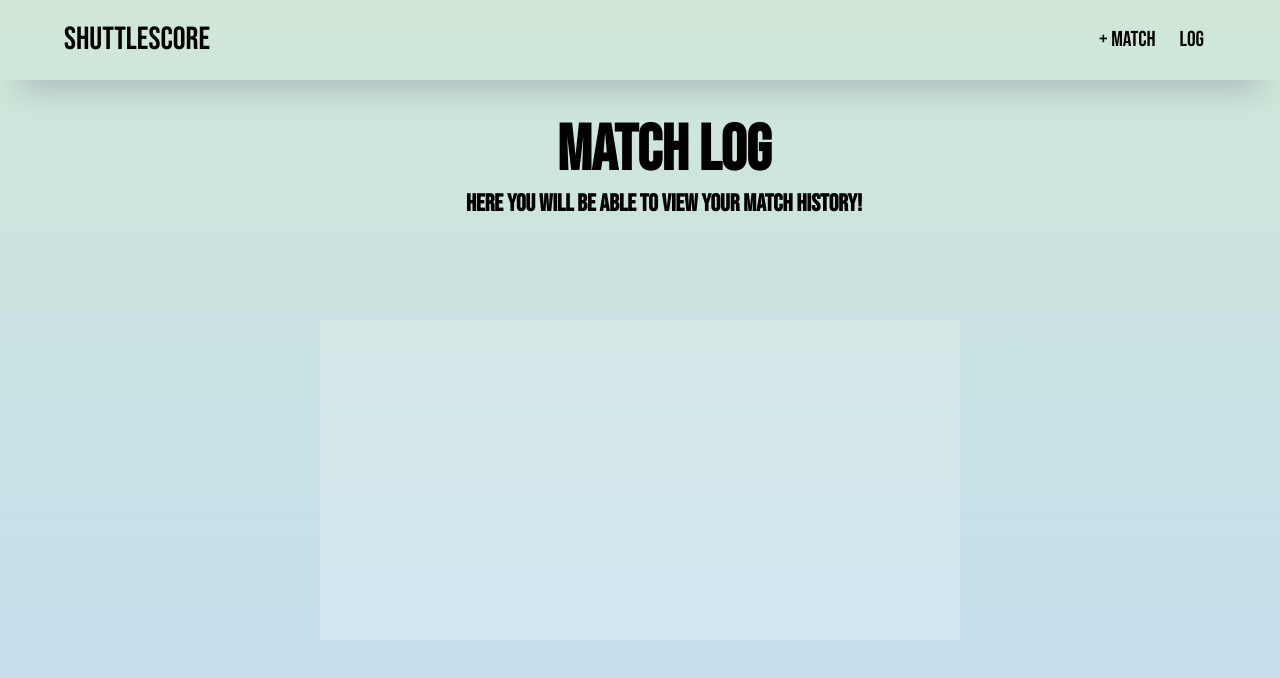
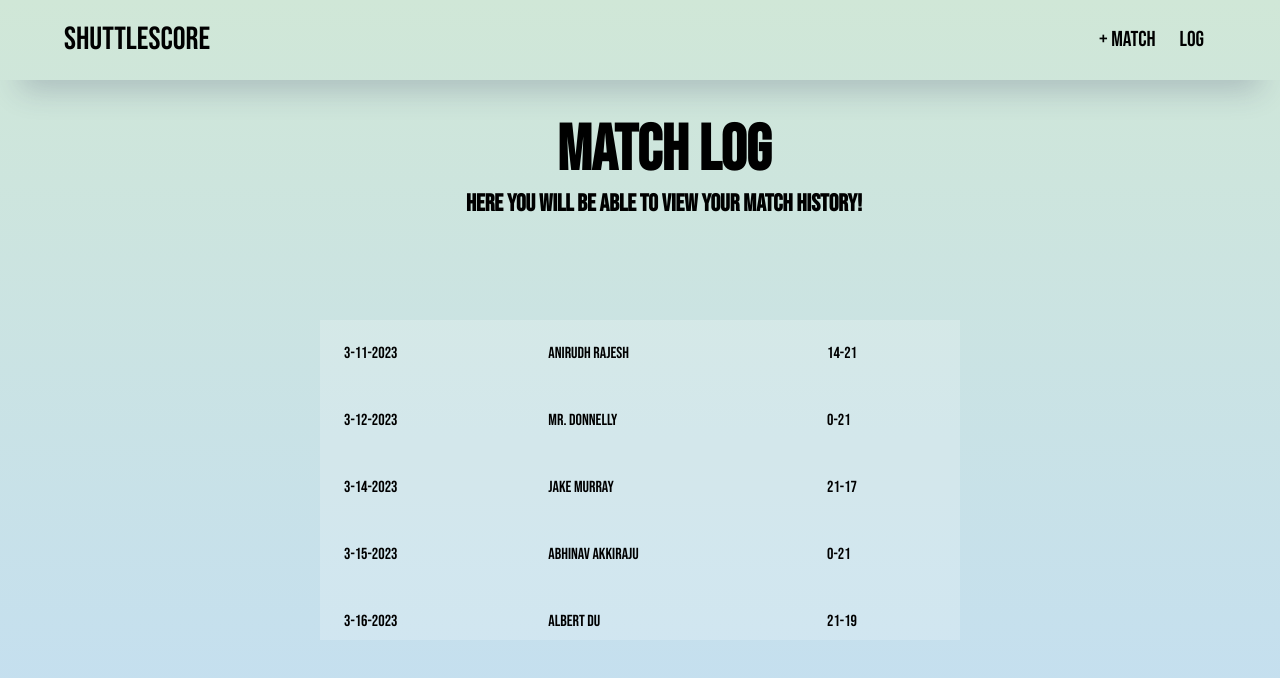
Before and after one commit to AbhinavAkkiraju/ShuttleScore, a React (Create React App) app in the folder shuttlescore/: page /log in a window 1280 px wide. Shown: the top 678 px of the page. Built offline with nearby package versions, Linux system fonts and the light colour scheme.

Commit message:
Almost finished with project
Most is finished, except for adding to table after pressing submit

```diff
--- a/shuttlescore/src/Pages/Log/Data.json
+++ /dev/null
@@ -1,8 +0,0 @@
-[
-    {
-        "Opponent": "Anirudh Rajesh",
-        "Score": "14-21",
-        "Date": "3-14-2023",
-        "Result": "L"
-    }
-]
--- a/shuttlescore/src/Pages/Log/Log.css
+++ b/shuttlescore/src/Pages/Log/Log.css
@@ -22,16 +22,16 @@
 }
 table {
   width: 80vh;
-  height: 60vh;
+  height: 10vh;
   border-collapse: collapse;
   overflow: hidden;
-  box-shadow: 0 0 20px rgba(0, 0, 0, 0.1);
+  box-shadow: 0 0 2vh rgba(0, 0, 0, 0.1);
 }
 th,
 td {
-  padding: 2vh;
+  padding: 3vh;
   background-color: rgba(255, 255, 255, 0.2);
-  color: #fff;
+  color: #000000;
 }
 th {
   text-align: left;
--- a/shuttlescore/src/Pages/Log/Log.js
+++ b/shuttlescore/src/Pages/Log/Log.js
@@ -1,14 +1,14 @@
 import "./Log.css"
-import Data from "./Data.json"
+import { array } from "../Match/Data"
 import * as React from "react";
 import { useTable } from "react-table";
 
 function Log() {
-    const data = React.useMemo(() => Data, []);
+    const data = React.useMemo(() => array, []);
     const columns = React.useMemo(() => [
         {
             Header: "Date",
-            accessor: "date",
+            accessor: "dateofmatch",
         },
         {
             Header: "Opponent",
@@ -17,10 +17,6 @@ function Log() {
         {
             Header: "Score",
             accessor: "score"
-        },
-        {
-            Header: "Result",
-            accessor: "result"
         }
     ], []
     );
--- /dev/null
+++ b/shuttlescore/src/Pages/Match/Data.js
@@ -0,0 +1,37 @@
+export const array = [
+    {
+        "opponent": "Anirudh Rajesh",
+        "score": "14-21",
+        "dateofmatch": "3-11-2023"
+    },
+    {
+        "opponent": "Mr. Donnelly",
+        "score": "0-21",
+        "dateofmatch": "3-12-2023"
+    },
+    {
+        "opponent": "Jake Murray",
+        "score": "21-17",
+        "dateofmatch": "3-14-2023"
+    },
+    {
+        "opponent": "Abhinav Akkiraju",
+        "score": "0-21",
+        "dateofmatch": "3-15-2023"
+    },
+    {
+        "opponent": "Albert Du",
+        "score": "21-19",
+        "dateofmatch": "3-16-2023"
+    },
+    {
+        "opponent": "Alex Bakalov",
+        "score": "21-15",
+        "dateofmatch": "3-16-2023"
+    },
+    {
+        "opponent": "Rishi Roy",
+        "score": "14-21",
+        "dateofmatch": "3-17-2023"
+    }
+]
--- a/shuttlescore/src/Pages/Match/Match.css
+++ b/shuttlescore/src/Pages/Match/Match.css
@@ -55,6 +55,10 @@
     margin-left: 6vh;
     margin-top: 1vh;
 
+}
+
+.btn:hover{
+    cursor: pointer
 }
 
 .userScoreSearch {
--- a/shuttlescore/src/Pages/Match/Match.js
+++ b/shuttlescore/src/Pages/Match/Match.js
@@ -1,9 +1,67 @@
 import "./Match.css"
 import React,{useState} from "react";
+import {Routes, Route, useNavigate} from 'react-router-dom';
+import Log from "../Log/Log";
+
+const array = [
+    {
+        "opponent": "Anirudh Rajesh",
+        "score": "14-21",
+        "dateofmatch": "3-11-2023"
+    },
+    {
+        "opponent": "Mr. Donnelly",
+        "score": "0-21",
+        "dateofmatch": "3-12-2023"
+    },
+    {
+        "opponent": "Jake Murray",
+        "score": "21-17",
+        "dateofmatch": "3-14-2023"
+    },
+    {
+        "opponent": "Abhinav Akkiraju",
+        "score": "0-21",
+        "dateofmatch": "3-15-2023"
+    },
+    {
+        "opponent": "Albert Du",
+        "score": "21-19",
+        "dateofmatch": "3-16-2023"
+    },
+    {
+        "opponent": "Alex Bakalov",
+        "score": "21-15",
+        "dateofmatch": "3-16-2023"
+    },
+    {
+        "opponent": "Rishi Roy",
+        "score": "14-21",
+        "dateofmatch": "3-17-2023"
+    }
+]
 
 function Match() {
     const [date,setDate]=useState();
     console.log("Date",date);
+    const [oname, setoname] = useState('');
+    const handleChange1 = event => {
+        setoname(event.target.value);
+    }
+    const [domatch, setdomatch] = useState('');
+    const handleChange2 = event => {
+        setdomatch(event.target.value);
+    }
+    const [upoints, setupoints] = useState('');
+    const handleChange3 = event => {
+        setupoints(event.target.value);
+    }
+    const [opoints, setopoints] = useState('');
+    const handleChange4 = event => {
+        setopoints(event.target.value);
+    }
+    const navigate = useNavigate();
+    const doStuff = event => navigate('/log');
     return(
         <div className="matchPage">
             <div className="matchheader">
@@ -15,33 +73,40 @@ function Match() {
             <div className="opponentNameTitle"><h2>Opponent Name:</h2></div>
             <div className="opponent">
                 <form className="opponentSearch">
-                    <input type="text" className="borders" placeholder="Enter Opponent Name..." id="opponentName"/>
+                    <input type="text" className="borders" placeholder="Enter Opponent Name..." id="opponentName" onChange={handleChange1} value={oname}/>
                 </form>
             </div>
             <div className="dateTitle"><h2>Date of Match:</h2></div>
             <div className="dateofmatch">
                 <form className="dateBox">
                     <h1> {date} </h1>
-                    <input type="date" onChange={e=>setDate(e.target.value)} id="dom"/>
+                    <input type="date" onChange={e=>setDate(e.target.value)} id="dom" value={date}/>
                 </form>
             </div>
             <div className="userScoreTitle"><h2>Your Score:</h2></div>
             <div className="userScore">
                 <form className="userScoreSearch">
-                    <input type="text" className="userScoreBorder" placeholder="Enter Your Points..." id="userpoints"/>
+                    <input type="text" className="userScoreBorder" placeholder="Enter Your Points..." id="userpoints" onChange={handleChange3} value={upoints}/>
                 </form>
             </div>
             <div className="opponentScoreTitle"><h2>Opponent Score:</h2></div>
             <div className="opponentScore">
                 <form className="opponentScoreSearch">
-                    <input type="text" className="opponentScoreBorder" placeholder="Enter Your Opponent's Points..." id="opponentpoints"/>
+                    <input type="text" className="opponentScoreBorder" placeholder="Enter Your Opponent's Points..." id="opponentpoints" onChange={handleChange4} value={opoints}/>
                 </form>
             </div>
             <div className="addbutton">
-                <button className="btn">Add Match</button>
+                <button className="btn" onClick={() => {doStuff(); matchAdded(oname, date, upoints, opoints)}}>Add Match</button>
             </div>
         </div>
     );
 }
 
+function matchAdded(oname, dom, upoints, opoints) {
+    var date1 = dom;
+    var opponent1 = oname;
+    var score1 = upoints+"-"+opoints;
+    array.push({opponent: opponent1, score: score1, dateofmatch: date1});
+}
+
 export default Match;
```
